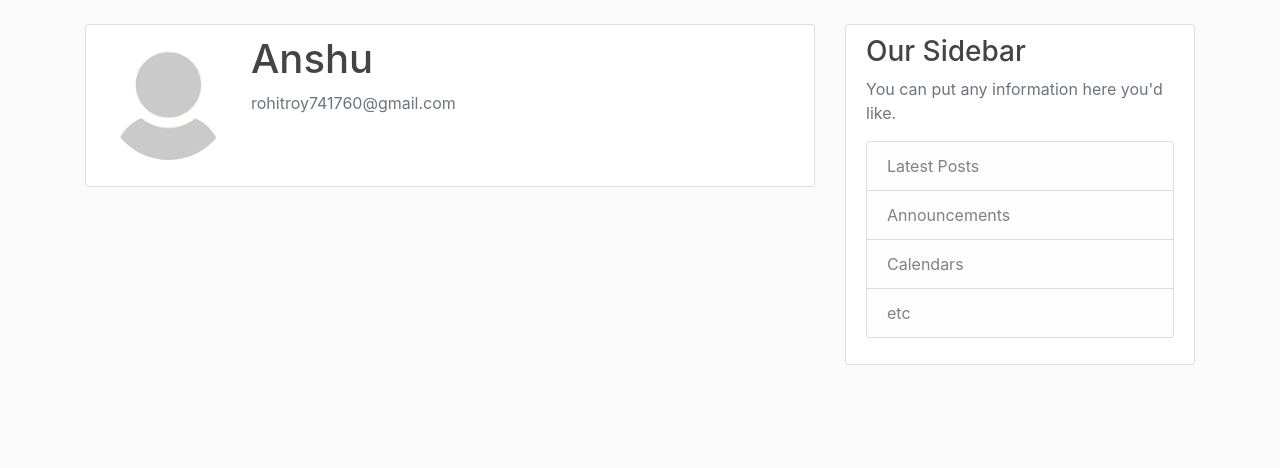
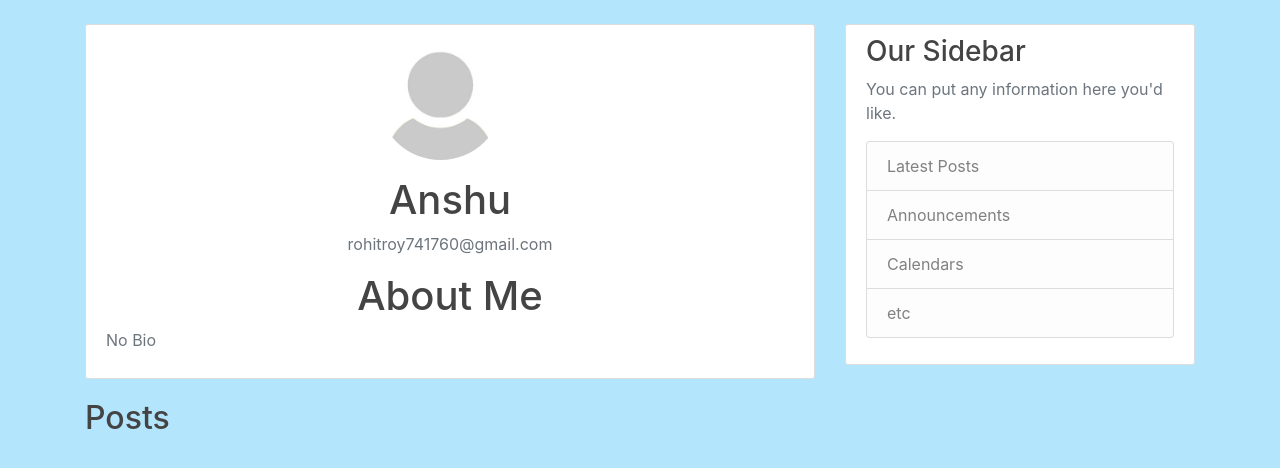
Before and after one commit to RohitRoy741/minor, a Django app: page /profile/11 in a window 1280 px wide. Shown: the part 56-524 px from the top of the page. Run offline with Django 3.2, Linux system fonts and the light colour scheme; data comes from the database, SQL or seed files in the repository; both versions use the stored data as it was after the commit; some libraries are stand-ins or nearby versions.

Commit message:
Updated Profile Interface

```diff
--- a/blog/static/blog/main.css
+++ b/blog/static/blog/main.css
@@ -87,3 +87,47 @@ a.article-title:hover {
 .account-heading {
   font-size: 2.5rem;
 }
+
+body {
+  background-color: #b3e5fc;
+  border-radius: 10px;
+}
+
+.card {
+  width: 400px;
+  border: none;
+  border-radius: 10px;
+  background-color: #fff;
+}
+
+.stats {
+  background: #f2f5f8 !important;
+  color: #000 !important;
+}
+
+.articles {
+  font-size: 10px;
+  color: #a1aab9;
+}
+
+.number1 {
+  font-weight: 500;
+}
+
+.followers {
+  font-size: 10px;
+  color: #a1aab9;
+}
+
+.number2 {
+  font-weight: 500;
+}
+
+.rating {
+  font-size: 10px;
+  color: #a1aab9;
+}
+
+.number3 {
+  font-weight: 500;
+}
--- a/users/forms.py
+++ b/users/forms.py
@@ -24,4 +24,4 @@ class ProfileUpdateForm(forms.ModelForm):
 
     class Meta:
         model = Profile
-        fields = ['image']
+        fields = ['image', 'bio']
--- a/users/models.py
+++ b/users/models.py
@@ -6,6 +6,7 @@ from PIL import Image
 class Profile(models.Model):
     user = models.OneToOneField(User, on_delete=models.CASCADE)
     image = models.ImageField(default='default.jpg', upload_to='profile_pics')
+    bio = models.TextField(default="No Bio")
 
     def __str__(self):
         return f'{self.user.username} Profile'
--- a/users/templates/users/profile_page.html
+++ b/users/templates/users/profile_page.html
@@ -1,14 +1,21 @@
 {% extends "blog/base.html" %}
 {% block content %}
-  <div class="content-section">
-    <div class="media">
-        <img class="rounded-circle account-img" src="{{ user.profile.image.url }}">
+  <div class="content-section" style="text-align: center;">
+    <img class="rounded-circle account-img" src="{{ user.profile.image.url }}">
+    <div class="media" style="text-align: center;">
         <div class="media-body">
             <h2 class="account-heading">{{ user.username }}</h2>
             <p class="text-secondary">{{ user.email }}</p>
         </div>
     </div>
+    <div class="media" style="text-align: center;">
+      <div class="media-body">
+        <h2 class="account-heading">About Me</h2>
+        <p class="text-secondary" style="text-align: left;">{{ user.profile.bio }}</p>
+      </div>
+    </div>
   </div>
+  <h2>Posts</h2>
   {% for post in posts %}
     {% ifequal user post.author %}
       <article class="media content-section">
```
Also changed, not shown: db.sqlite3, users/migrations/0002_profile_bio.py (added).
